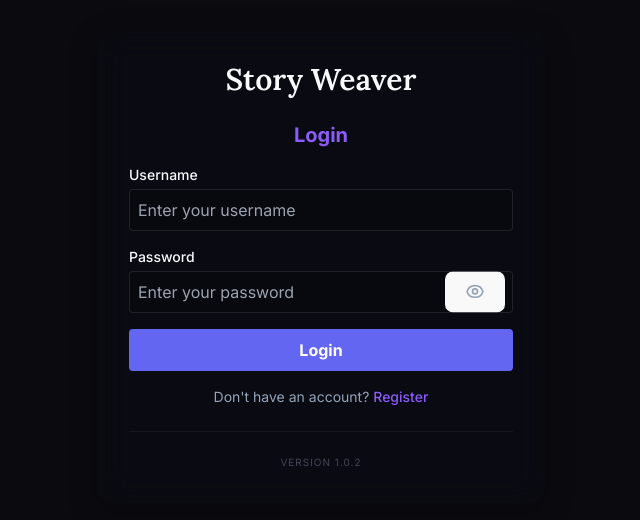
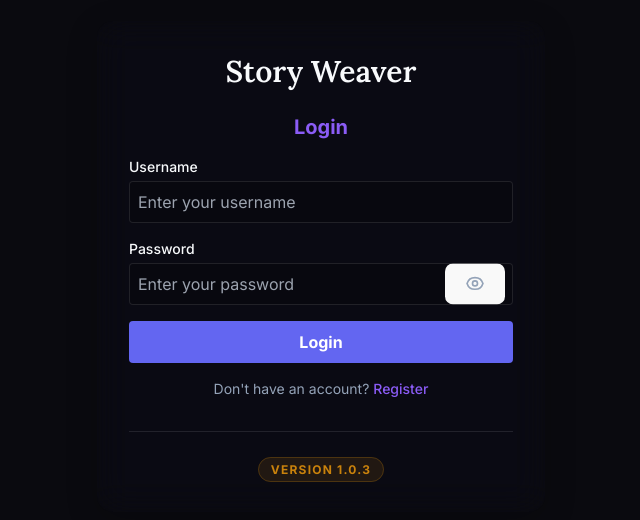
Before and after one commit to SREphoto/storyweaver, a React (Vite) app: page /#/login in a window 1280 px wide. Shown: the part 134-654 px from the top of the page, without its empty margins (319-959 px from the left). Built offline with nearby package versions, Linux system fonts and the light colour scheme; no server answers.

Commit message:
chore: prominent version indicator v1.0.3

```diff
--- a/components/pages/LoginPage.tsx
+++ b/components/pages/LoginPage.tsx
@@ -81,8 +81,10 @@ const LoginPage: React.FC = () => {
                 <p className="mt-4 text-center text-sm text-brand-text-muted">
                     Don't have an account? <Link to="/register" className="text-brand-secondary hover:underline">Register</Link>
                 </p>
-                <div className="mt-6 pt-4 border-t border-white/5 text-center">
-                    <span className="text-[10px] text-brand-text-muted/40 uppercase tracking-widest">Version {pkg.version}</span>
+                <div className="mt-8 pt-6 border-t border-white/10 text-center">
+                    <span className="text-xs font-bold text-amber-500/80 uppercase tracking-widest bg-amber-500/10 px-3 py-1 rounded-full border border-amber-500/20">
+                        Version {pkg.version}
+                    </span>
                 </div>
             </div>
         </div>
--- a/components/pages/RegisterPage.tsx
+++ b/components/pages/RegisterPage.tsx
@@ -81,8 +81,10 @@ const RegisterPage: React.FC = () => {
                 <p className="mt-4 text-center text-sm text-brand-text-muted">
                     Already have an account? <Link to="/login" className="text-brand-primary hover:underline">Login</Link>
                 </p>
-                <div className="mt-6 pt-4 border-t border-white/5 text-center">
-                    <span className="text-[10px] text-brand-text-muted/40 uppercase tracking-widest">Version {pkg.version}</span>
+                <div className="mt-8 pt-6 border-t border-white/10 text-center">
+                    <span className="text-xs font-bold text-amber-500/80 uppercase tracking-widest bg-amber-500/10 px-3 py-1 rounded-full border border-amber-500/20">
+                        Version {pkg.version}
+                    </span>
                 </div>
             </div>
         </div>
--- a/package.json
+++ b/package.json
@@ -1,7 +1,7 @@
 {
   "name": "storyweaver",
   "private": true,
-  "version": "1.0.2",
+  "version": "1.0.3",
   "type": "module",
   "scripts": {
     "dev": "concurrently \"vite\" \"tsx server/index.ts\"",
```
